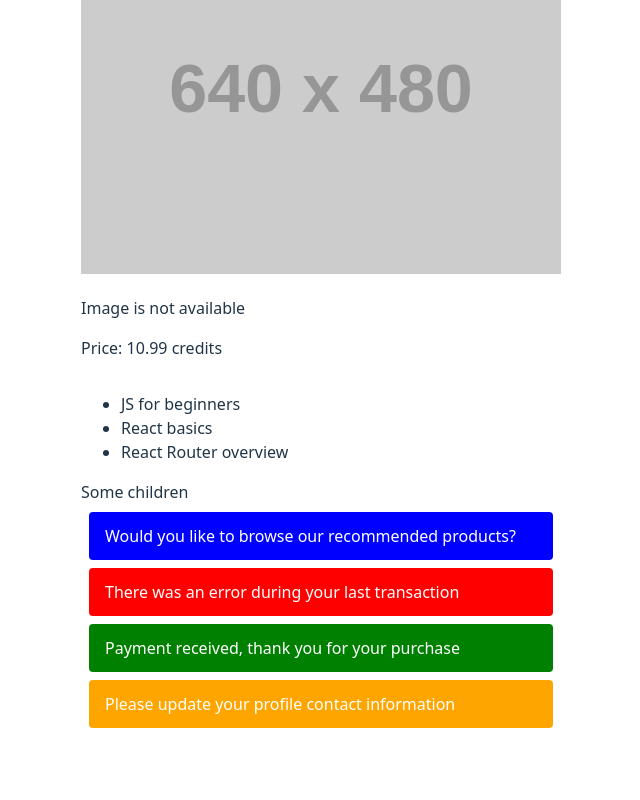
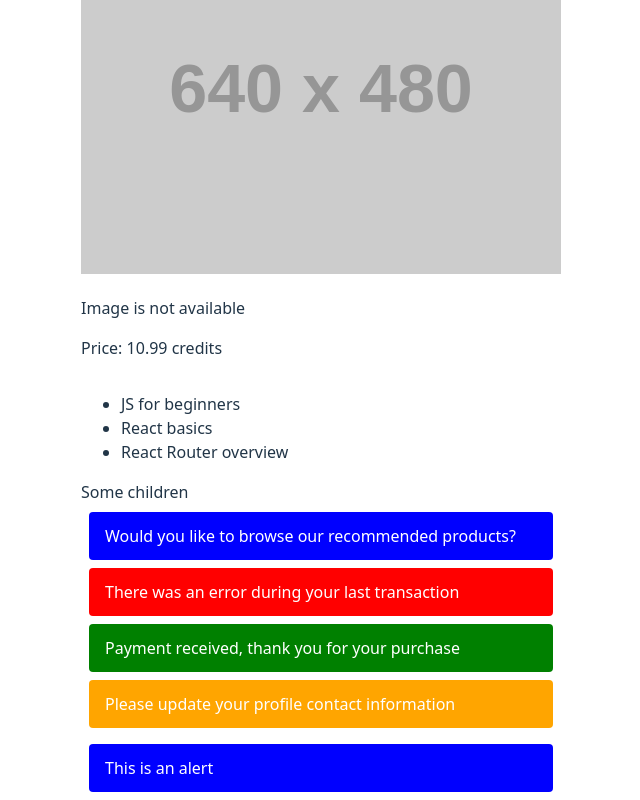
Before and after one commit to webdevbiv/my-react-project, a React (Vite) app: page / in a window 1280 px wide. Shown: the part 1230-2030 px from the top of the page, without its empty margins (319-959 px from the left). Before the commit the page ends 1966 px from the top, so only its background shows below. Built offline with nearby package versions, Linux system fonts and the light colour scheme.

Commit message:
ADD | AlertCLSX

```diff
--- a/package.json
+++ b/package.json
@@ -10,6 +10,7 @@
     "preview": "vite preview"
   },
   "dependencies": {
+    "clsx": "^2.1.1",
     "react": "^19.0.0",
     "react-dom": "^19.0.0"
   },
--- /dev/null
+++ b/src/components/AlertCLSX.jsx
@@ -0,0 +1,17 @@
+import clsx from "clsx";
+import "./Alert.css";
+
+export const AlertCLSX = ({ variant, outlined, elevated, children }) => {
+  return (
+    <p
+      className={clsx(
+        "alert",
+        variant,
+        outlined && "is-outlined",
+        elevated && "is-elevated"
+      )}
+    >
+      {children}
+    </p>
+  );
+};
--- a/src/components/App.jsx
+++ b/src/components/App.jsx
@@ -1,4 +1,5 @@
 import { Alert } from "./Alert";
+import { AlertCLSX } from "./AlertCLSX";
 import { BooksList } from "./BooksList";
 import { Card } from "./Card";
 import Product from "./Product";
@@ -61,6 +62,9 @@ export default function App() {
           Please update your profile contact information
         </Alert>
       </div>
+      <div>
+        <AlertCLSX variant="info">This is an alert</AlertCLSX>
+      </div>
     </div>
   );
 }
```
Also changed, not shown: 1 other file (tests, documents, lock files or other folders).
